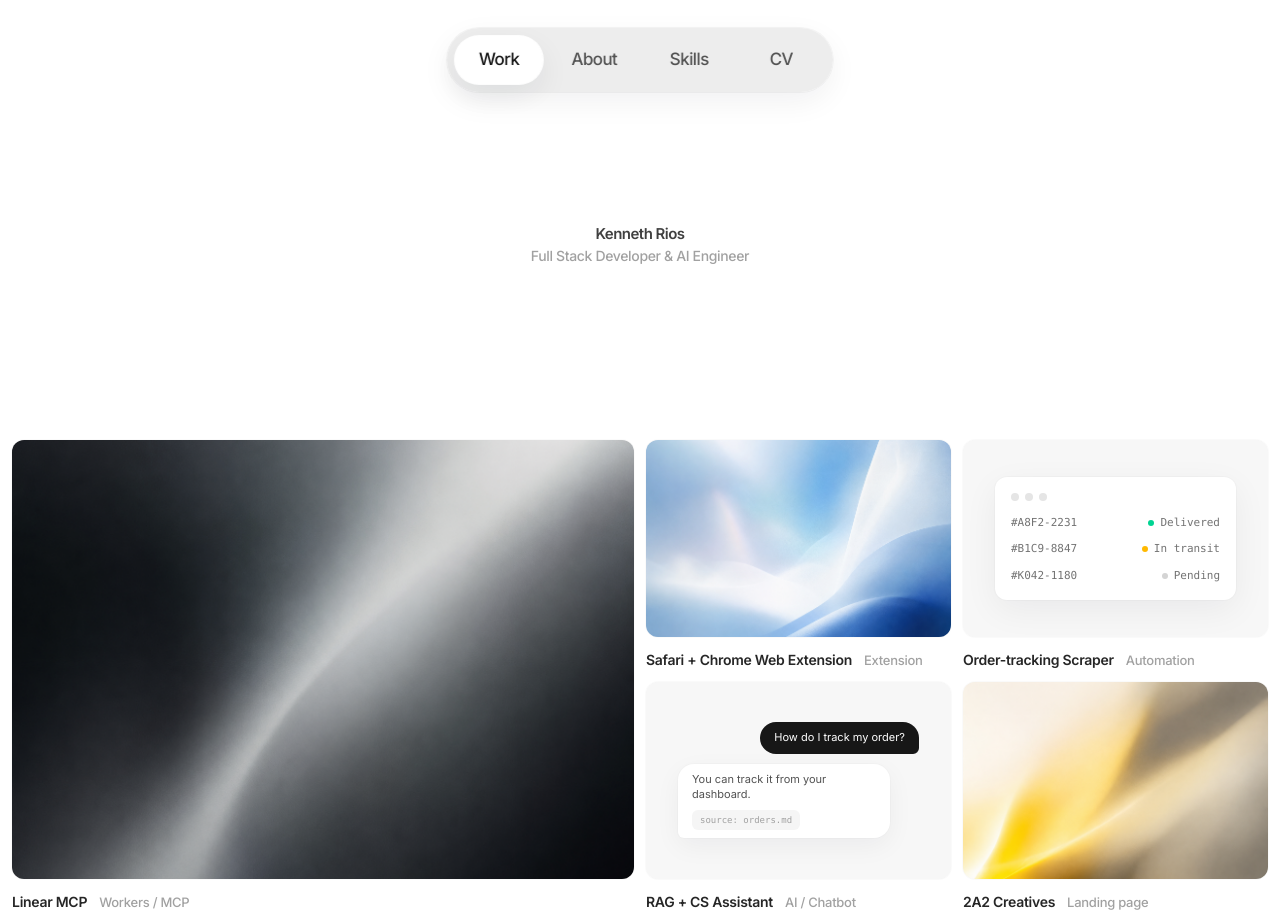
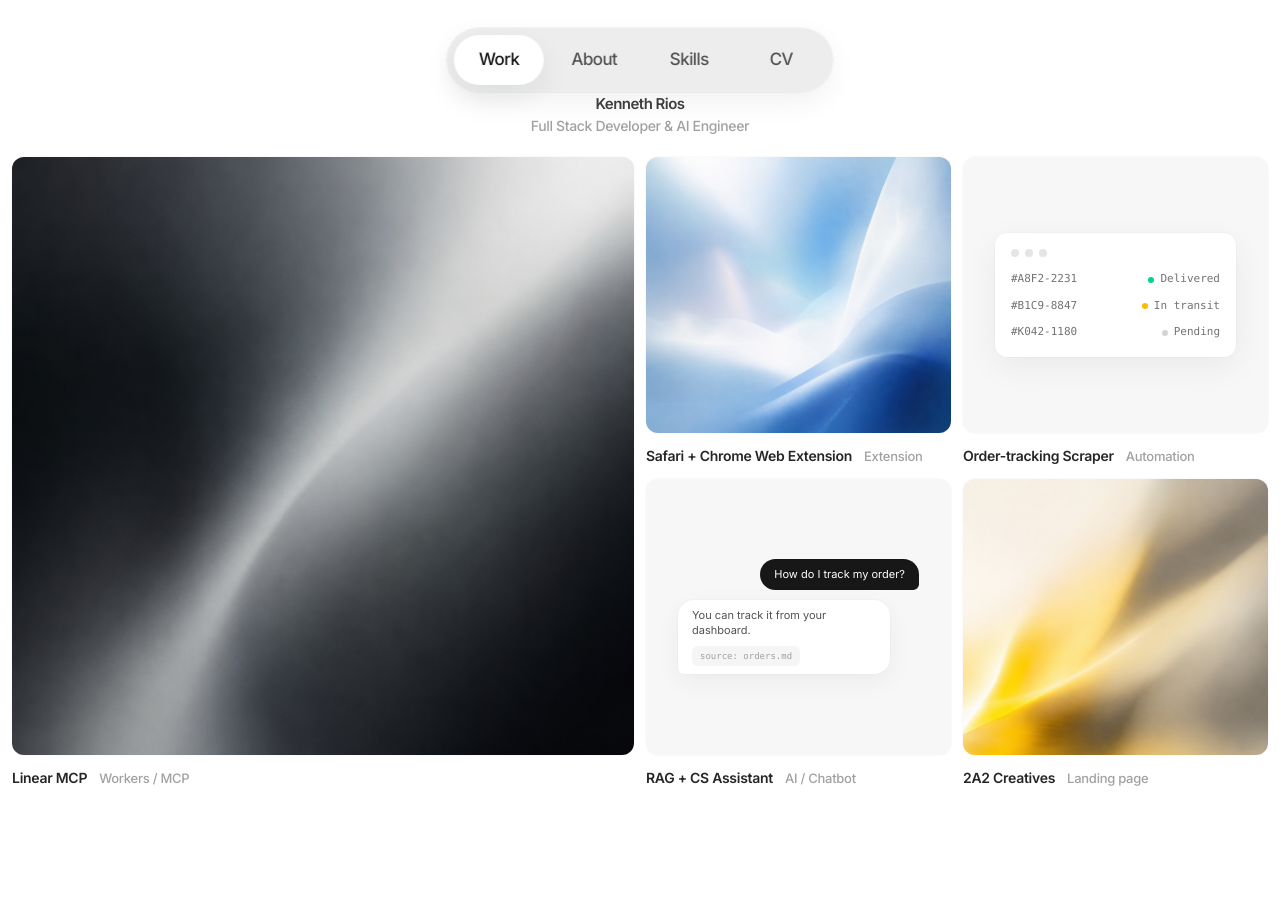
Before and after one commit to Kenth06/portfolio, a React (Vite) app: page / in a window 1280 px wide. After the commit the page ends 800 px from the top, so only its background shows below. Built offline with nearby package versions, Linux system fonts and the light colour scheme.

Commit message:
fix(work): fit hero and projects in one viewport and scale the grid

```diff
--- a/src/pages/WorkPage.tsx
+++ b/src/pages/WorkPage.tsx
@@ -10,9 +10,9 @@ export function WorkPage() {
       animate={{ opacity: 1 }}
       exit={{ opacity: 0 }}
       transition={{ duration: 0.45 }}
-      className="relative min-h-[100vh]"
+      className="relative flex min-h-[100dvh] flex-col sm:h-[100dvh]"
     >
-      <div className="flex min-h-[55vh] flex-col items-center justify-center px-6 pt-24 pb-12 text-center">
+      <div className="flex shrink-0 flex-col items-center px-6 pt-24 pb-6 text-center">
         <motion.h1
           initial={{ opacity: 0, y: 8 }}
           animate={{ opacity: 1, y: 0 }}
@@ -31,7 +31,7 @@ export function WorkPage() {
         </motion.p>
       </div>
 
-      <div className="grid auto-rows-[260px] grid-cols-1 gap-3 px-3 pb-3 sm:auto-rows-[230px] sm:grid-cols-4">
+      <div className="grid auto-rows-[260px] grid-cols-1 gap-3 px-3 pb-3 sm:min-h-0 sm:flex-1 sm:auto-rows-fr sm:grid-cols-4">
         {projects.map((project, index) => (
           <ProjectCard key={project.slug} project={project} index={index} />
         ))}
```
